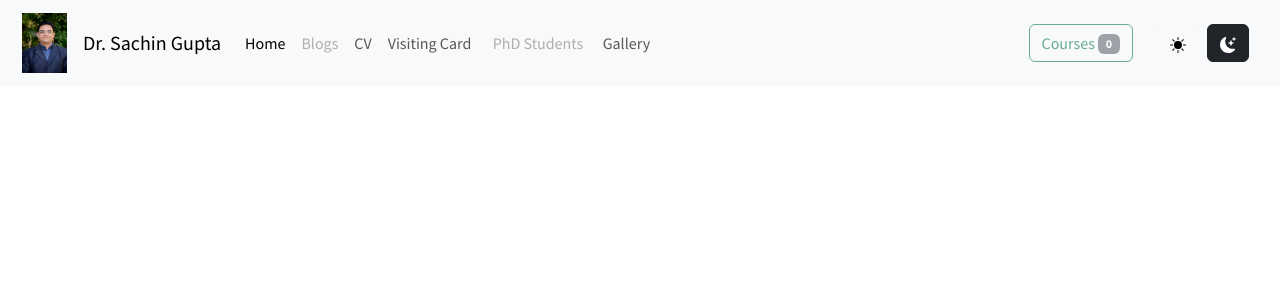
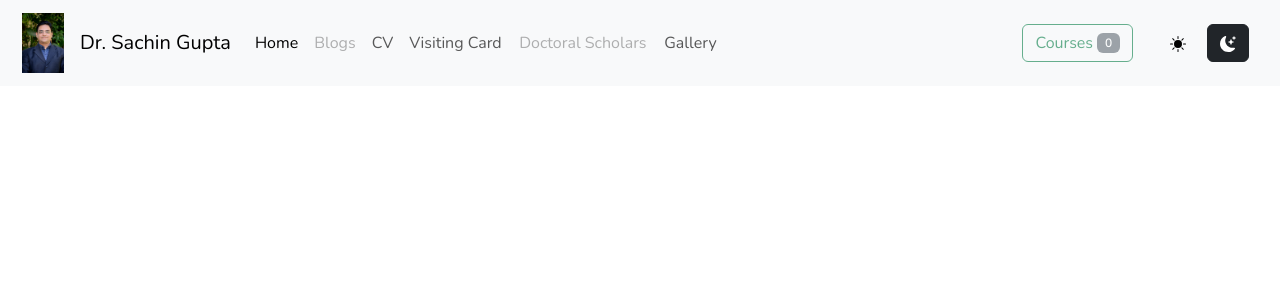
Before and after one commit to Neel-Gupta-Associates/dr_sachin_gupta, a PHP site: page /blog/ in a window 1280 px wide. Shown: the top 300 px of the page. Run offline with PHP 8.4, Linux system fonts and the light colour scheme.

Commit message:
Optimized SEO

```diff
--- a/404.html
+++ b/404.html
@@ -3,9 +3,10 @@
 <head>
 <meta charset=UTF-8>
 <title>Page Not Found</title>
+<link rel="shortcut icon" href="assets/img/dr-sachin-gupta-favicon.ico" type="image/x-icon">
 <meta name=viewport content="width=device-width, initial-scale=1">
 <link href="https://fonts.googleapis.com/css?family=Montserrat:400,700" rel=stylesheet>
-<link rel=stylesheet href=./css/style.css>
+<link rel=stylesheet href=/css/style.css>
 <style>*{box-sizing:border-box}body{margin:0;padding:0;font-family:'Montserrat',sans-serif;background-color:#f9f9f9;color:#333}.container{max-width:960px;margin:0 auto;padding:2rem;text-align:center}.logo{max-width:200px;margin-bottom:2rem}h1{font-size:3rem;margin-bottom:2rem}p{font-size:1.5rem;margin-bottom:2rem}.cta{display:inline-block;padding:1rem 2rem;background-color:#f54757;color:#fff;font-size:1.5rem;text-transform:uppercase;border-radius:5px;text-decoration:none}.cta:hover{background-color:#e3001d}@media screen and (max-width:767px){.container{padding:1rem}h1{font-size:2rem;margin-bottom:1rem}p{font-size:1rem;margin-bottom:1rem}.cta{font-size:1rem;padding:.5rem 1rem}}</style>
 </head>
 <body>
--- a/blog/index.html
+++ b/blog/index.html
@@ -5,9 +5,10 @@
     <meta http-equiv="X-UA-Compatible" content="IE=edge">
     <meta name="viewport" content="width=device-width, initial-scale=1.0">
     <title>Blogs - Dr. Sachin Gupta</title>
+    <link rel="shortcut icon" href="assets/img/dr-sachin-gupta-favicon.ico" type="image/x-icon">
     <link href="https://cdn.jsdelivr.net/npm/bootstrap@5.3.0-alpha2/dist/css/bootstrap.min.css" rel="stylesheet" integrity="sha384-aFq/bzH65dt+w6FI2ooMVUpc+21e0SRygnTpmBvdBgSdnuTN7QbdgL+OapgHtvPp" crossorigin="anonymous">
-    <link rel="stylesheet" href="../css/style.css">
-    <link rel="stylesheet" href="../css/responsive.css">
+    <link rel="stylesheet" href="/css/style.css">
+    <link rel="stylesheet" href="/css/responsive.css">
 </head>
 <body>
 
@@ -33,7 +34,7 @@
               <a class="nav-link active" aria-current="page" href="#">Home</a>
             </li>
             <li class="nav-item">
-              <a target="_blank" class="nav-link disabled" href="blog/">Blogs</a>
+              <a target="_blank" class="nav-link disabled" href="/blog/">Blogs</a>
             </li>
             <li class="nav-item">
               <a class="nav-link" href="#pdf-cv">CV</a>
@@ -42,19 +43,18 @@
               <a target="_blank" class="nav-link" href="/assets/img/Dr.-Sachin-Gupta-Visiting-Card.jpg">Visiting
                 Card</a>
             </li>
-            <li class="nav-item visit" style="width: 110px;">
-              <a target="_blank" class="nav-link disabled" href="/phd-studs/">PhD Students</a>
+            <li class="nav-item" style="width: 145px;">
+              <a target="_blank" class="nav-link disabled" href="/phd-studs/">Doctoral Scholars</a>
             </li>
             <li class="nav-item">
               <a class="nav-link" href="/gallery/">Gallery</a>
             </li>
           </ul>
           <form class="container-fluid justify-content-end d-flex">
-            <button class="btn btn-outline-success me-2 course disabled" onclick="location.href = 'courses/';"
+            <button class="btn btn-outline-success me-2 course disabled" onclick="location.href = '/courses/';"
               type="button">Courses <span class="badge text-bg-secondary">0</span></button>
           </form>
 
-          <div id="google_translate_element"></div>
 
           <div class="theme d-flex" style="margin-right: 15px;">
             <div class="sun px-1">
--- a/css/style.css
+++ b/css/style.css
@@ -1,11 +1,13 @@
 @import url("https://fonts.googleapis.com/css2?family=Source+Sans+Pro:wght@100;200;300;400;500;550;600;700;800;900&display=swap");
+@import url('https://fonts.googleapis.com/css2?family=Nunito:wght@100;200;300;400;500;550;600&display=swap');
+
 
 @import url("/css/variables.css");
 
 * {
   margin: 0;
   padding: 0;
-  font-family: "Source Sans Pro", sans-serif;
+  font-family: 'Nunito', sans-serif;
 }
 
 html {
@@ -18,7 +20,7 @@ html {
 }
 
 .education ul li span {
-  color: #ff004f;
+  color: var(--bs-primary-text-emphasis);
   font-size: 14px;
   font-weight: 500;
 }
@@ -39,7 +41,7 @@ html {
   box-shadow: rgba(255, 255, 255, 0.1) 0px 1px 1px 0px inset,
     rgba(50, 50, 93, 0.25) 0px 50px 100px -20px,
     rgba(0, 0, 0, 0.3) 0px 30px 60px -30px;
-  width: 45px;
+  width: 42px;
   height: 60px;
   margin-left: 10px;
   padding: 0;
@@ -178,7 +180,7 @@ footer p {
 /* Contact Section End  */
 
 .visit {
-  width: 105px;
+  width: 110px;
 }
 
 input[type="number"]::-webkit-outer-spin-button,
@@ -221,3 +223,24 @@ input[type="number"] {
   right: 0;
   background-color: var(--bs-primary-bg-subtle);
 }
+
+.g-translate {
+  display: flex;
+  justify-content: center;
+}
+
+.qual {
+  font-size: 1.7rem;
+}
+
+.qualification {
+  /* border: 2px solid red; */
+  border-radius: 5px;
+
+}
+
+.autoTypeSec {
+  display: flex;
+  justify-content: center;
+  margin: auto;
+}
--- /dev/null
+++ b/js/g_anyalitics.js
@@ -0,0 +1,6 @@
+window.dataLayer = window.dataLayer || [];
+function gtag() {
+  dataLayer.push(arguments);
+}
+gtag("js", new Date());
+gtag("config", "G-9GXL07CJMJ");
--- a/maintenance/index.html
+++ b/maintenance/index.html
@@ -4,9 +4,9 @@
 <meta charset=UTF-8>
 <title>Site Maintenance - Dr. Sachin Gupta</title>
 <meta name=viewport content="width=device-width, initial-scale=1">
-<link href="https://fonts.googleapis.com/css?family=Montserrat:400,700" rel=stylesheet>
+<link rel="shortcut icon" href="assets/img/dr-sachin-gupta-favicon.ico" type="image/x-icon">
 <link href=https://cdnjs.cloudflare.com/ajax/libs/font-awesome/5.13.0/css/all.min.css rel=stylesheet>
-<link rel=stylesheet href=../css/style.css>
+<link rel=stylesheet href=/css/style.css>
 <style>*{box-sizing:border-box}body{margin:0;padding:0;font-family:'Montserrat',sans-serif;background-color:#f9f9f9;color:#333}.container{max-width:960px;margin:0 auto;padding:2rem;text-align:center}.logo{max-width:200px;margin-bottom:2rem}h1{font-size:3rem;margin-bottom:2rem}p{font-size:1.5rem;margin-bottom:2rem}.logo_maintenance{width:100px}@media screen and (max-width:767px){.container{padding:1rem}h1{font-size:2rem;margin-bottom:1rem}p{font-size:1rem;margin-bottom:1rem}}</style>
 </head>
 <body>
--- a/robots.txt
+++ b/robots.txt
@@ -1 +1 @@
-sitemap: https://dr-sachin-gupta.pages.dev/sitemap-website.xml
+sitemap: https://dr-sachin-gupta.pages.dev/sitemap.xml
```
Also changed, not shown: contact.html (+7 -7 lines), courses/index.html (+14 -11 lines), gallery/gal-1/index.html (+5 -5 lines), gallery/gal-2/index.html (+5 -6 lines), gallery/index.html (+5 -5 lines), index.html (+13 -40 lines), assets/img/dr-sachin-gupta-favicon.ico (added), sitemap.xml (renamed from sitemap-website.xml).
